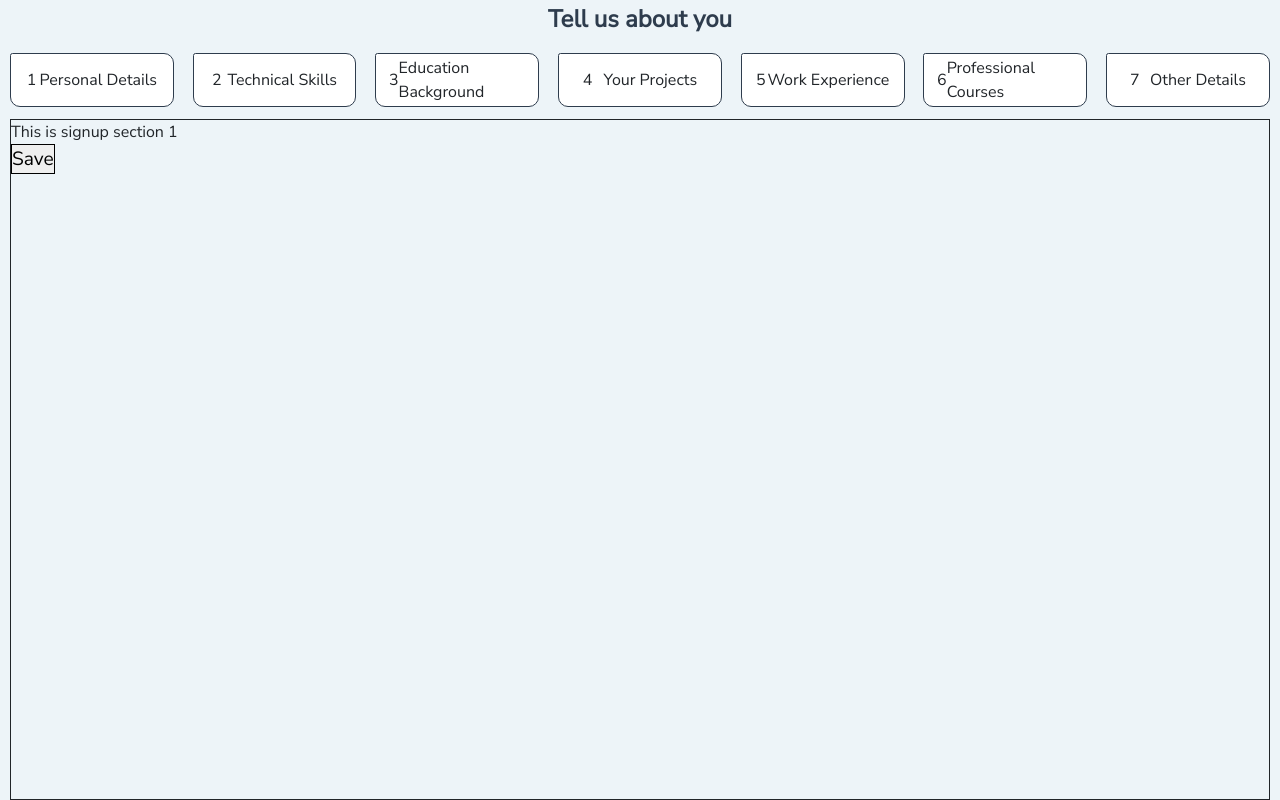
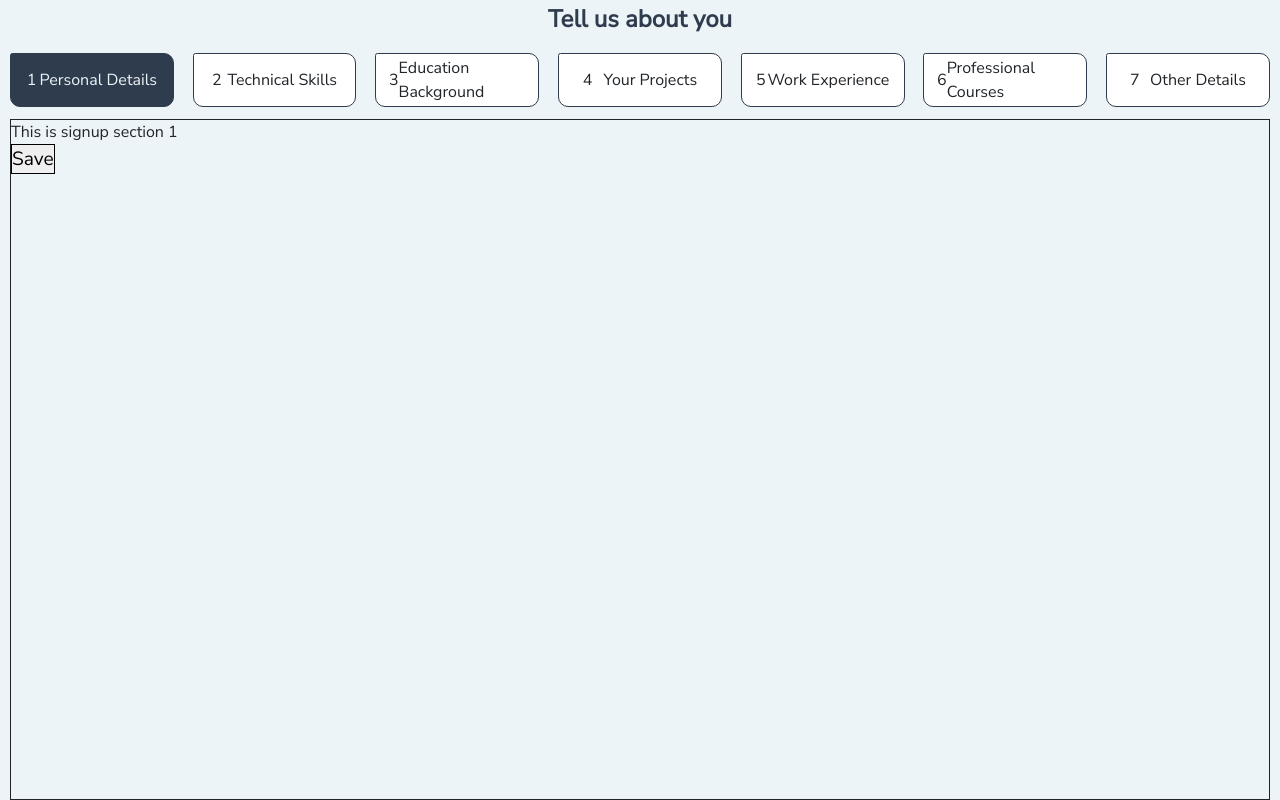
Before and after one commit to MokuaEnock/mboka, a React (Vite) app: page /seeker/signup in a window 1280 px wide. Built offline with nearby package versions, Linux system fonts and the light colour scheme; a small style sheet from the web is missing.

Commit message:
realign haeder

```diff
--- a/src/Pages/seeker/signup/signup.css
+++ b/src/Pages/seeker/signup/signup.css
@@ -53,6 +53,23 @@
   padding-right: 1%;
   background-color: white;
   border-radius: 2.5px 10px 10px;
+  cursor: pointer;
+}
+
+.seeker-sh-span-2 {
+  border: thin solid var(--primary);
+  height: 70%;
+  width: 13%;
+  color: var(--secondary);
+  cursor: pointer;
+  display: flex;
+  flex-direction: row;
+  align-items: center;
+  justify-content: space-evenly;
+  padding-left: 1%;
+  padding-right: 1%;
+  background-color: var(--primary);
+  border-radius: 2.5px 10px 10px;
 }
 
 .seeker-sh-span > p {
--- a/src/Pages/seeker/signup/signup.jsx
+++ b/src/Pages/seeker/signup/signup.jsx
@@ -23,45 +23,61 @@ export default function SeekerSignup() {
     });
   }
 
+  function handleNextSection() {
+    const nextSection = currentSection + 1;
+    if (nextSection <= sectionRefs.length) {
+      scrollToSection(nextSection);
+    }
+  }
+
   function SignupHeader() {
+    const headerSpans = [
+      {
+        section: 1,
+        text: "Personal Details",
+      },
+      {
+        section: 2,
+        text: "Technical Skills",
+      },
+      {
+        section: 3,
+        text: "Education Background",
+      },
+      {
+        section: 4,
+        text: "Your Projects",
+      },
+      {
+        section: 5,
+        text: "Work Experience",
+      },
+      {
+        section: 6,
+        text: "Professional Courses",
+      },
+      {
+        section: 7,
+        text: "Other Details",
+      },
+    ];
+
     return (
       <div id="seeker-signup-header">
         <h3>Tell us about you</h3>
         <div>
-          <span className="seeker-sh-span" onClick={() => scrollToSection(1)}>
-            <p>1</p>
-            <p>Personal Details</p>
-          </span>
-
-          <span className="seeker-sh-span" onClick={() => scrollToSection(2)}>
-            <p>2</p>
-            <p>Technical Skills</p>
-          </span>
-
-          <span className="seeker-sh-span" onClick={() => scrollToSection(3)}>
-            <p>3</p>
-            <p>Education Background</p>
-          </span>
-
-          <span className="seeker-sh-span" onClick={() => scrollToSection(4)}>
-            <p>4</p>
-            <p>Your Projects</p>
-          </span>
-
-          <span className="seeker-sh-span" onClick={() => scrollToSection(5)}>
-            <p>5</p>
-            <p>Work Experience</p>
-          </span>
-
-          <span className="seeker-sh-span" onClick={() => scrollToSection(6)}>
-            <p>6</p>
-            <p>Professional Courses</p>
-          </span>
-
-          <span className="seeker-sh-span" onClick={() => scrollToSection(7)}>
-            <p>7</p>
-            <p>Other Details</p>
-          </span>
+          {headerSpans.map((headerSpan) => (
+            <span
+              key={headerSpan.section}
+              className={`seeker-sh-span ${
+                currentSection >= headerSpan.section ? "seeker-sh-span-2" : ""
+              }`}
+              onClick={() => scrollToSection(headerSpan.section)}
+            >
+              <p>{headerSpan.section}</p>
+              <p>{headerSpan.text}</p>
+            </span>
+          ))}
         </div>
       </div>
     );
@@ -71,7 +87,7 @@ export default function SeekerSignup() {
     return (
       <form className="seeker-signup-sections" ref={sectionRefs[0]}>
         <p>This is signup section 1</p>
-        <button type="button" onClick={() => scrollToSection(2)}>
+        <button type="button" onClick={handleNextSection}>
           Save
         </button>
       </form>
@@ -82,7 +98,7 @@ export default function SeekerSignup() {
     return (
       <form className="seeker-signup-sections" ref={sectionRefs[1]}>
         <p>This is signup section 2</p>
-        <button type="button" onClick={() => scrollToSection(1)}>
+        <button type="button" onClick={handleNextSection}>
           Save
         </button>
       </form>
@@ -93,7 +109,7 @@ export default function SeekerSignup() {
     return (
       <form className="seeker-signup-sections" ref={sectionRefs[2]}>
         <p>This is signup section 3</p>
-        <button type="button" onClick={() => scrollToSection(4)}>
+        <button type="button" onClick={handleNextSection}>
           Save
         </button>
       </form>
@@ -104,7 +120,7 @@ export default function SeekerSignup() {
     return (
       <form className="seeker-signup-sections" ref={sectionRefs[3]}>
         <p>This is signup section 4</p>
-        <button type="button" onClick={() => scrollToSection(3)}>
+        <button type="button" onClick={handleNextSection}>
           Save
         </button>
       </form>
@@ -115,7 +131,7 @@ export default function SeekerSignup() {
     return (
       <form className="seeker-signup-sections" ref={sectionRefs[4]}>
         <p>This is signup section 5</p>
-        <button type="button" onClick={() => scrollToSection(6)}>
+        <button type="button" onClick={handleNextSection}>
           Save
         </button>
       </form>
@@ -126,7 +142,7 @@ export default function SeekerSignup() {
     return (
       <form className="seeker-signup-sections" ref={sectionRefs[5]}>
         <p>This is signup section 6</p>
-        <button type="button" onClick={() => scrollToSection(5)}>
+        <button type="button" onClick={handleNextSection}>
           Save
         </button>
       </form>
@@ -137,7 +153,7 @@ export default function SeekerSignup() {
     return (
       <form className="seeker-signup-sections" ref={sectionRefs[6]}>
         <p>This is signup section 7</p>
-        <button type="button" onClick={() => scrollToSection(7)}>
+        <button type="button" onClick={handleNextSection}>
           Save
         </button>
       </form>
```
